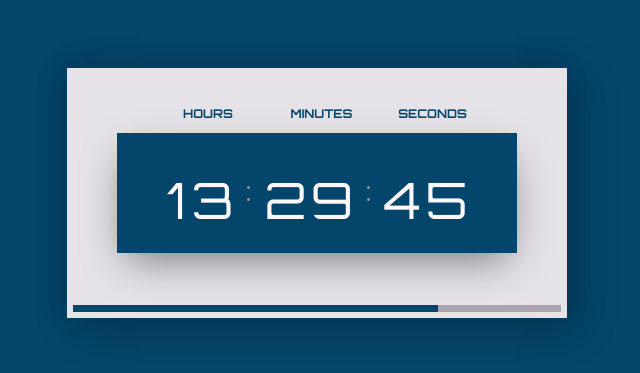
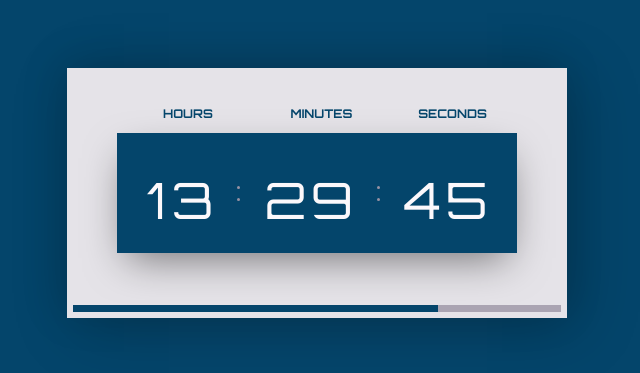
Before and after one commit to abdurrahman200/JSDOM-Digital-Clock, a plain HTML site: page index.html in a window 1280 px wide. Shown: the part 207-580 px from the top of the page, without its empty margins (323-963 px from the left). Drawn offline with Linux system fonts and the light colour scheme.

```diff
--- a/css/style.css
+++ b/css/style.css
@@ -14,7 +14,7 @@
     display: flex;
     align-items: center;
     justify-content: space-between;
-    padding: 35px 50px;
+    padding: 25px 30px;
     background-color: var(--purple-dark);
     position: absolute;
     left: 50%;
@@ -45,7 +45,7 @@
     width: 500px;
     height: 250px;
     display: block;
-    box-shadow: 10px 10px 40px rgba(0, 0, 0, 0.215), -5px -5px 25px rgba(0, 0, 0, 0.125);
+    box-shadow: 10px 10px 60px rgba(0, 0, 0, 0.215), -5px -5px 40px rgba(0, 0, 0, 0.125);
     background-color: var(--gray-light);
     position: relative;
     border: 6px solid #E5E3E8;
```
